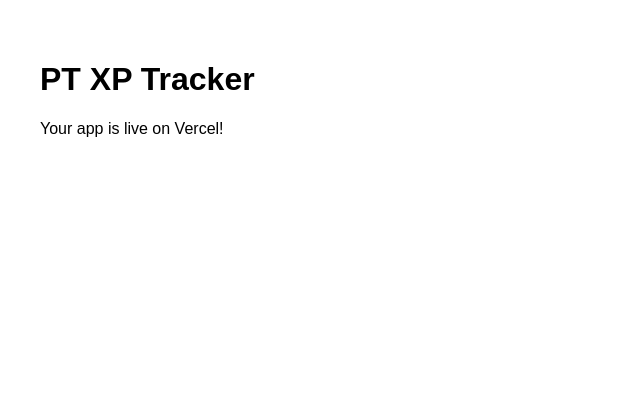
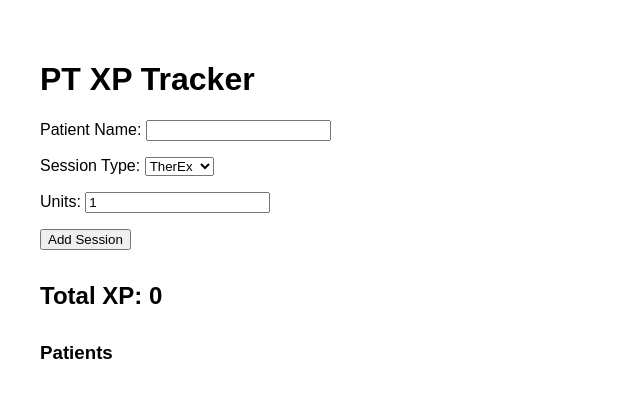
Before and after one commit to wasullivan/pt-xp-app, a Next.js app: page / in a window 1280 px wide. Shown: the top 398 px of the page, without its empty margins (0-640 px from the left). Built offline with nearby package versions, Linux system fonts and the light colour scheme.

Commit message:
Progress save before break

```diff
--- a/app/page.tsx
+++ b/app/page.tsx
@@ -1,8 +1,111 @@
+"use client";
+
+import { useState } from "react";
+
+type PatientData = {
+  totalUnits: number;
+  totalXP: number;
+};
+
 export default function Home() {
+  const [patientName, setPatientName] = useState("");
+  const [type, setType] = useState("TherEx");
+  const [units, setUnits] = useState(1);
+  const [patients, setPatients] = useState<Record<string, PatientData>>({});
+  const [totalXP, setTotalXP] = useState(0);
+
+  function calculateXP(type: string, units: number, existingUnits: number) {
+    const baseXP: Record<string, number> = {
+      TherEx: 10,
+      TherAct: 12,
+      Neuro: 20,
+      Manual: 15,
+    };
+
+    const diminishingFactor = 0.9;
+    let xp = 0;
+
+    for (let i = 0; i < units; i++) {
+      xp += baseXP[type] * Math.pow(diminishingFactor, existingUnits + i);
+    }
+
+    return Math.round(xp);
+  }
+
+  function handleAddSession() {
+    if (!patientName) return;
+
+    const existingPatient = patients[patientName] || {
+      totalUnits: 0,
+      totalXP: 0,
+    };
+
+    const sessionXP = calculateXP(
+      type,
+      units,
+      existingPatient.totalUnits
+    );
+
+    const updatedPatient = {
+      totalUnits: existingPatient.totalUnits + units,
+      totalXP: existingPatient.totalXP + sessionXP,
+    };
+
+    setPatients({
+      ...patients,
+      [patientName]: updatedPatient,
+    });
+
+    setTotalXP(totalXP + sessionXP);
+  }
+
   return (
     <main style={{ padding: "2rem", fontFamily: "sans-serif" }}>
       <h1>PT XP Tracker</h1>
-      <p>Your app is live on Vercel!</p>
+
+      <div>
+        <label>Patient Name: </label>
+        <input
+          type="text"
+          value={patientName}
+          onChange={(e) => setPatientName(e.target.value)}
+        />
+      </div>
+
+      <div style={{ marginTop: "1rem" }}>
+        <label>Session Type: </label>
+        <select value={type} onChange={(e) => setType(e.target.value)}>
+          <option value="TherEx">TherEx</option>
+          <option value="TherAct">TherAct</option>
+          <option value="Neuro">Neuro</option>
+          <option value="Manual">Manual</option>
+        </select>
+      </div>
+
+      <div style={{ marginTop: "1rem" }}>
+        <label>Units: </label>
+        <input
+          type="number"
+          min="1"
+          value={units}
+          onChange={(e) => setUnits(Number(e.target.value))}
+        />
+      </div>
+
+      <button style={{ marginTop: "1rem" }} onClick={handleAddSession}>
+        Add Session
+      </button>
+
+      <h2 style={{ marginTop: "2rem" }}>Total XP: {totalXP}</h2>
+
+      <h3 style={{ marginTop: "2rem" }}>Patients</h3>
+      <ul>
+        {Object.entries(patients).map(([name, data]) => (
+          <li key={name}>
+            {name} — Units: {data.totalUnits} — XP: {data.totalXP}
+          </li>
+        ))}
+      </ul>
     </main>
   );
 }
```
Also changed, not shown: lib/xpEngine.ts (added, +48 -0 lines).
